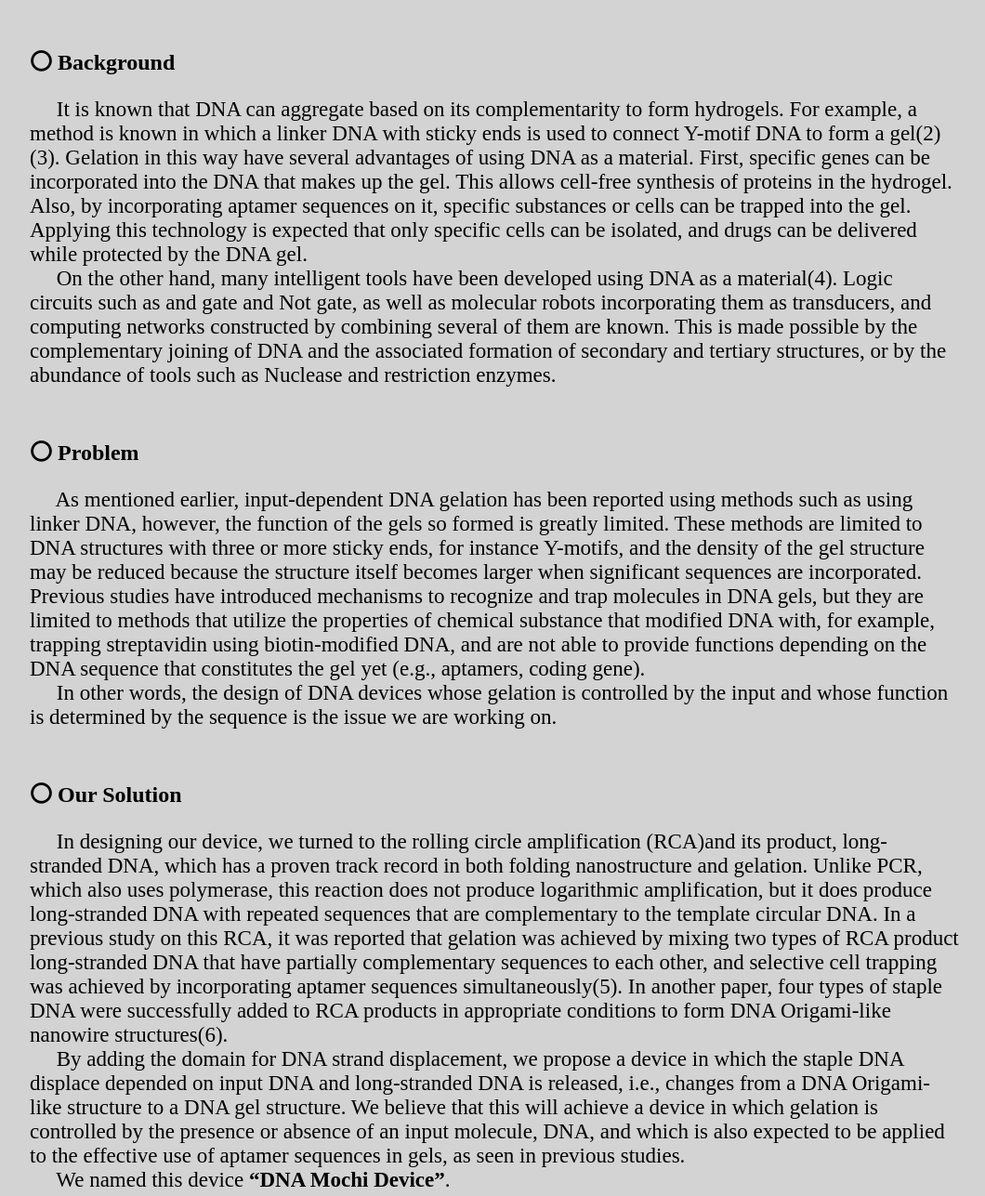
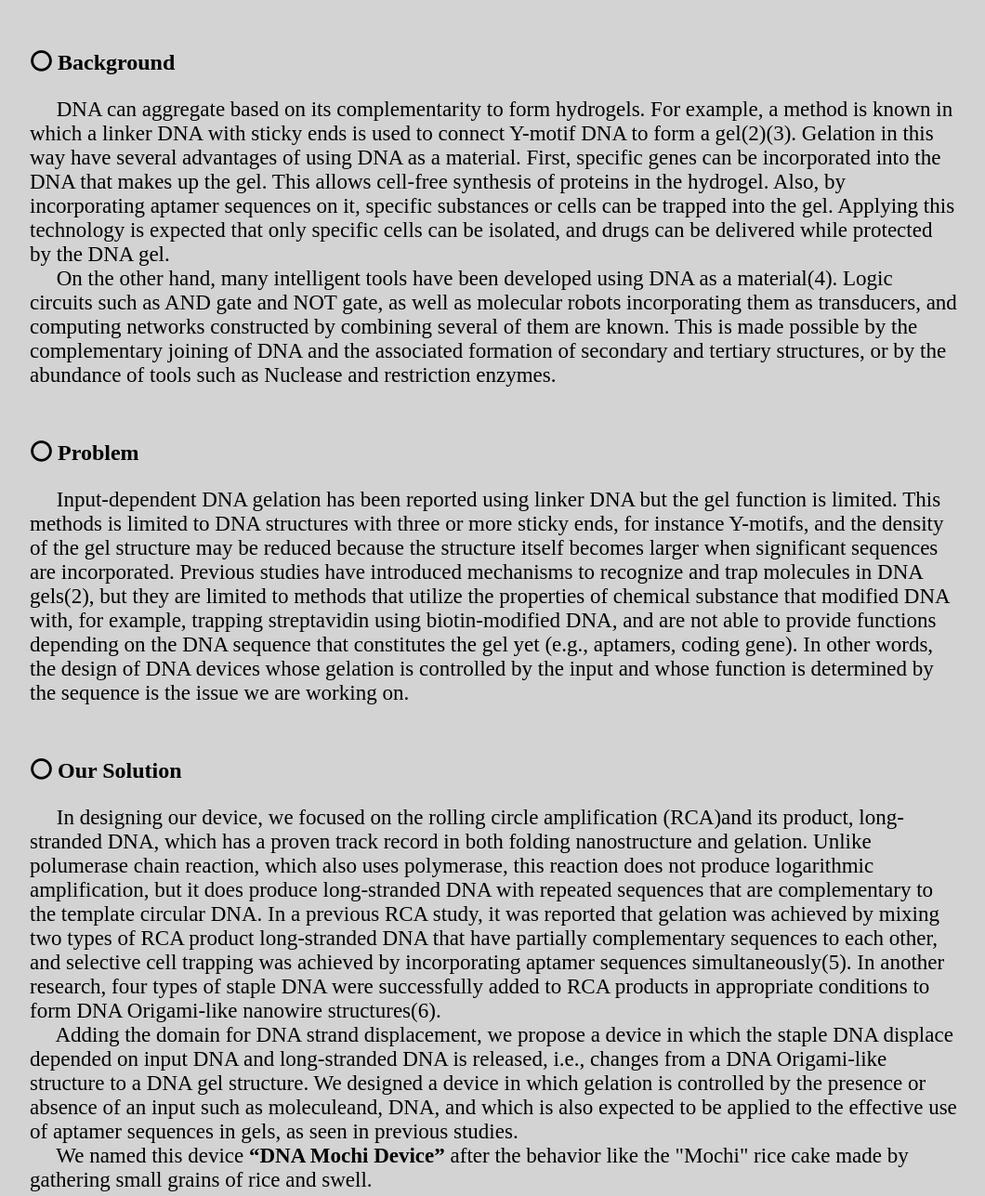
Before and after one commit to Shirakayu/biomod.tokyoalliance.alpha, a plain HTML site: page page/project.html in a window 1280 px wide. Shown: the part 457-1744 px from the top of the page at 93% size, without its empty margins (108-1168 px from the left). Drawn offline with Linux system fonts and the light colour scheme.

Commit message:
update kaji

```diff
--- a/page/project.html
+++ b/page/project.html
@@ -48,7 +48,7 @@
                 &emsp;
                 Our interest is a reaction such as LLPS and gelation by DNA. LLPS is one of the most interest topics among biologists since it was discovered in living cells,
                 where it is possible to selectively aggregate various biological macromolecules, for example proteins, substrate, and nucleic acids, to promote specific chemical reactions(1).
-                We, too, are interested in this currently hot topic, and set the goal of our project to design a device that can promote any reaction by controlling phase separation through DNA turning into hydrogel depending on specific input.
+                We are also interested in this currently hot topic, and set the goal of our project to design a device that can promote any reaction by controlling phase separation through DNA turning into hydrogel depending on specific input.
                 <br>
                 &emsp;
                 Our project is to design a device that provides the benefits of DNA hydrogels in a inputｰspecific and localized by controlling gelation with reference to the existing DNA tools.
@@ -59,13 +59,13 @@
         <h2>〇 Background</h2>
             <p>
                 &emsp;
-                It is known that DNA can aggregate based on its complementarity to form hydrogels. For example, a method is known in which a linker DNA with sticky ends is used to connect Y-motif DNA to form a gel(2)(3).
+                DNA can aggregate based on its complementarity to form hydrogels. For example, a method is known in which a linker DNA with sticky ends is used to connect Y-motif DNA to form a gel(2)(3).
                 Gelation in this way have several advantages of using DNA as a material. First, specific genes can be incorporated into the DNA that makes up the gel.
                 This allows cell-free synthesis of proteins in the hydrogel. Also, by incorporating aptamer sequences on it, specific substances or cells can be trapped into the gel.
                 Applying this technology is expected that only specific cells can be isolated, and drugs can be delivered while protected by the DNA gel.
                 <br>
                 &emsp;
-                On the other hand, many intelligent tools have been developed using DNA as a material(4). Logic circuits such as and gate and Not gate, as well as molecular robots incorporating them as transducers, and computing networks constructed by combining several of them are known.
+                On the other hand, many intelligent tools have been developed using DNA as a material(4). Logic circuits such as AND gate and NOT gate, as well as molecular robots incorporating them as transducers, and computing networks constructed by combining several of them are known.
                 This is made possible by the complementary joining of DNA and the associated formation of secondary and tertiary structures, or by the abundance of tools such as Nuclease and restriction enzymes.
             </p>
         </div>
@@ -74,12 +74,10 @@
         <h2>〇 Problem</h2>
             <p>
                 &emsp;
-                As mentioned earlier, input-dependent DNA gelation has been reported using methods such as using linker DNA, however, the function of the gels so formed is greatly limited. These methods are limited to DNA structures with three or more sticky ends,
+                Input-dependent DNA gelation has been reported using linker DNA but the gel function is limited. This methods is limited to DNA structures with three or more sticky ends,
                 for instance Y-motifs, and the density of the gel structure may be reduced because the structure itself becomes larger when significant sequences are incorporated.
-                Previous studies have introduced mechanisms to recognize and trap molecules in DNA gels, but they are limited to methods that utilize the properties of chemical substance that modified DNA with, for example, trapping streptavidin using biotin-modified DNA,
+                Previous studies have introduced mechanisms to recognize and trap molecules in DNA gels(2), but they are limited to methods that utilize the properties of chemical substance that modified DNA with, for example, trapping streptavidin using biotin-modified DNA,
                 and are not able to provide functions depending on the DNA sequence that constitutes the gel yet (e.g., aptamers, coding gene).
-                <br>
-                &emsp;
                 In other words, the design of DNA devices whose gelation is controlled by the input and whose function is determined by the sequence is the issue we are working on.
             </p>
 
@@ -90,17 +88,17 @@
             <h2>〇 Our Solution</h2>
             <p>
                 &emsp;
-                In designing our device, we turned to the rolling circle amplification (RCA)and its product, long-stranded DNA, which has a proven track record in both folding nanostructure and gelation.
-                Unlike PCR, which also uses polymerase, this reaction does not produce logarithmic amplification, but it does produce long-stranded DNA with repeated sequences that are complementary to the template circular DNA.
-                In a previous study on this RCA, it was reported that gelation was achieved by mixing two types of RCA product long-stranded DNA that have partially complementary sequences to each other,
-                and selective cell trapping was achieved by incorporating aptamer sequences simultaneously(5). In another paper, four types of staple DNA were successfully added to RCA products in appropriate conditions to form DNA Origami-like nanowire structures(6).
+                In designing our device, we focused on the rolling circle amplification (RCA)and its product, long-stranded DNA, which has a proven track record in both folding nanostructure and gelation.
+                Unlike polumerase chain reaction, which also uses polymerase, this reaction does not produce logarithmic amplification, but it does produce long-stranded DNA with repeated sequences that are complementary to the template circular DNA.
+                In a previous RCA study, it was reported that gelation was achieved by mixing two types of RCA product long-stranded DNA that have partially complementary sequences to each other,
+                and selective cell trapping was achieved by incorporating aptamer sequences simultaneously(5). In another research, four types of staple DNA were successfully added to RCA products in appropriate conditions to form DNA Origami-like nanowire structures(6).
                 <br>
                 &emsp;
-                By adding the domain for DNA strand displacement, we propose a device in which the staple DNA displace depended on input DNA and long-stranded DNA is released, i.e., changes from a DNA Origami-like structure to a DNA gel structure.
-                We believe that this will achieve a device in which gelation is controlled by the presence or absence of an input molecule, DNA, and which is also expected to be applied to the effective use of aptamer sequences in gels, as seen in previous studies.
+                Adding the domain for DNA strand displacement, we propose a device in which the staple DNA displace depended on input DNA and long-stranded DNA is released, i.e., changes from a DNA Origami-like structure to a DNA gel structure.
+                We designed a device in which gelation is controlled by the presence or absence of an input such as moleculeand, DNA, and which is also expected to be applied to the effective use of aptamer sequences in gels, as seen in previous studies.
                 <br>
                 &emsp;
-                We named this device <strong>“DNA Mochi Device”</strong>.
+                We named this device <strong>“DNA Mochi Device”</strong> after the behavior like the "Mochi" rice cake made by gathering small grains of rice and swell.
             </p>
         </div>
 
```
